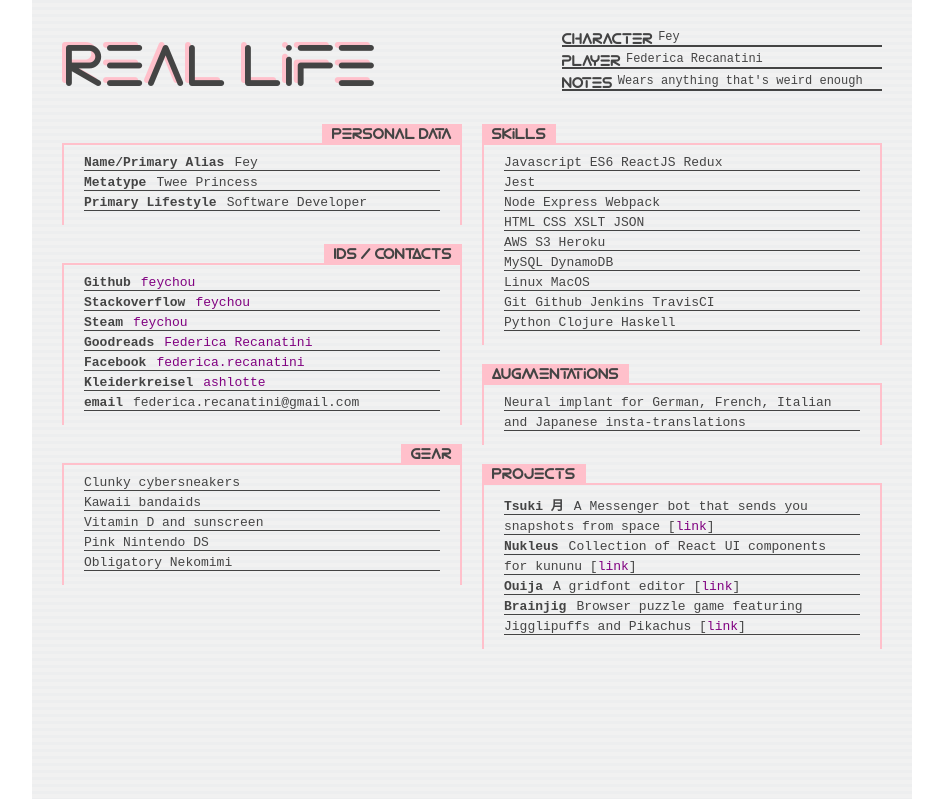
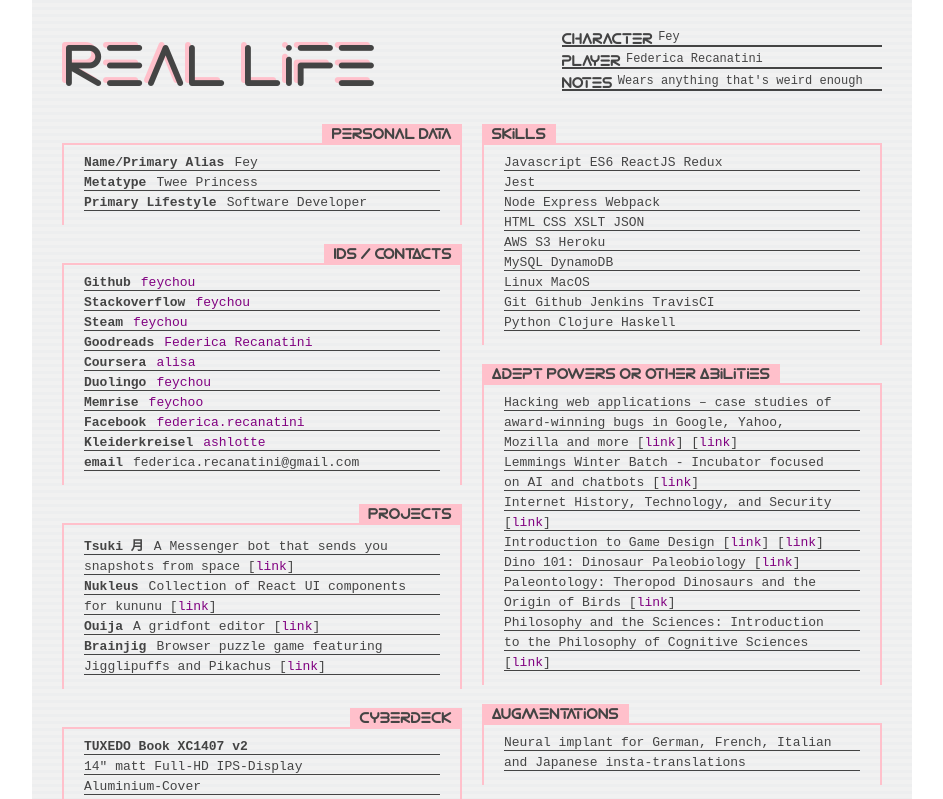
Before and after one commit to feychou/feychou.github.io, a React (Create React App) app: page / in a window 1280 px wide. Shown: the top 799 px of the page, without its empty margins (168-1111 px from the left). Built offline with nearby package versions, Linux system fonts and the light colour scheme.

Commit message:
Add courses and cyberdeck

```diff
--- a/src/App.css
+++ b/src/App.css
@@ -14,7 +14,6 @@ a {
 }
 
 .App {
-  height: 100%;
   font-family: "Courier New";
   font-size: 12px;
   color: #444;
@@ -125,10 +124,6 @@ a {
 }
 
 @media (max-width: 775px) {
-  .App {
-    height: 145%;
-  }
-
   .App-header {
     width: 355px;
     margin: auto;
@@ -157,6 +152,13 @@ a {
 @media (max-width: 420px) {
   .App {
     padding: 30px 0;
+    height: 185%;
+  }
+}
+
+@media (min-width: 775px) {
+  .App {
+    height: 100%;
   }
 }
 
@@ -164,6 +166,7 @@ a {
   .App {
     max-width: 820px;
     font-size: 13px;
+    height: 100%;
   }
 
   .App-header {
--- a/src/App.js
+++ b/src/App.js
@@ -83,6 +83,27 @@ class App extends Component {
                 </div>
 
                 <div className="stats-box-entry">
+                  <span className="stats-box-tag">Coursera</span>
+                  <span>
+                    <a target="_blank" href="https://www.coursera.org/user/i/91390a08d1d625f59a626ac7070a6fd3">alisa</a>
+                  </span>
+                </div>
+
+                <div className="stats-box-entry">
+                  <span className="stats-box-tag">Duolingo</span>
+                  <span>
+                    <a target="_blank" href="https://www.duolingo.com/feychou">feychou</a>
+                  </span>
+                </div>
+
+                <div className="stats-box-entry">
+                  <span className="stats-box-tag">Memrise</span>
+                  <span>
+                    <a target="_blank" href="https://www.memrise.com/user/feychoo/courses/learning/">feychoo</a>
+                  </span>
+                </div>
+
+                <div className="stats-box-entry">
                   <span className="stats-box-tag">Facebook</span>
                   <span>
                     <a target="_blank" href="https://www.facebook.com/federica.recanatini">federica.recanatini</a>
@@ -106,29 +127,85 @@ class App extends Component {
 
             <div className="stats-box">
               <div className="stats-box-header">
-                <span>Gear</span>
+                <span>Projects</span>
               </div>
               <div className="stats-box-entries">
                 <div className="stats-box-entry">
-                  <span>Clunky cybersneakers</span>
+                  <span className="stats-box-tag">Tsuki 月</span>
+                  <span>A Messenger bot that sends you</span>
+                </div>
+
+                <div className="stats-box-entry">snapshots from space [
+                  <a target="_blank" href="https://www.facebook.com/satounotsuki">link</a>
+                ]</div>
+
+                <div className="stats-box-entry">
+                  <span className="stats-box-tag">Nukleus</span>
+                  <span>Collection of React UI components</span>
                 </div>
 
                 <div className="stats-box-entry">
-                  <span>Kawaii bandaids</span>
+                  <span>for kununu [
+                    <a target="_blank" href="https://kununu.github.io/nukleus/">link</a>
+                  ]</span>
                 </div>
 
                 <div className="stats-box-entry">
-                  <span>Vitamin D and sunscreen</span>
+                  <span className="stats-box-tag">Ouija</span>
+                  <span>A gridfont editor [
+                    <a target="_blank" href="https://baphomet-berlin.github.io/ouija/">link</a>
+                  ]</span>
                 </div>
 
                 <div className="stats-box-entry">
-                  <span>Pink Nintendo DS</span>
+                  <span className="stats-box-tag">Brainjig</span>
+                  <span>Browser puzzle game featuring</span>
                 </div>
 
                 <div className="stats-box-entry">
-                  <span>Obligatory Nekomimi</span>
+                  <span>Jigglipuffs and Pikachus [
+                    <a target="_blank" href="http://feychou.github.io/brainjig/">link</a>
+                  ]</span>
+                </div>
+              </div>
+            </div>
+
+            <div className="stats-box">
+              <div className="stats-box-header">
+                <span>Cyberdeck</span>
+              </div>
+              <div className="stats-box-entries">
+                <div className="stats-box-entry">
+                  <span className="stats-box-tag">TUXEDO Book XC1407 v2</span>
                 </div>
 
+                <div className="stats-box-entry">
+                  <span>14&quot; matt Full-HD IPS-Display</span>
+                </div>
+
+                <div className="stats-box-entry">
+                  <span>Aluminium-Cover</span>
+                </div>
+
+                <div className="stats-box-entry">
+                  <span>NVIDIA Geforce GTX 1050 Ti Grafik</span>
+                </div>
+
+                <div className="stats-box-entry">
+                  <span>500 GB HDD (HGST/WD / 7.200 rpm / 2,5&quot;)</span>
+                </div>
+
+                <div className="stats-box-entry">
+                  <span>250 GB Samsung 850 EVO</span>
+                </div>
+
+                <div className="stats-box-entry">
+                  <span>Intel Core i7 Quad-Core</span>
+                </div>
+
+                <div className="stats-box-entry">
+                  <span>16GB RAM</span>
+                </div>
               </div>
             </div>
           </div>
@@ -180,6 +257,95 @@ class App extends Component {
 
             <div className="stats-box">
               <div className="stats-box-header">
+                <span>Adept Powers or Other Abilities</span>
+              </div>
+              <div className="stats-box-entries">
+
+                <div className="stats-box-entry">
+                  <span>Hacking web applications – case studies of</span>
+                </div>
+
+                <div className="stats-box-entry">
+                  <span>award-winning bugs in Google, Yahoo,</span>
+                </div>
+
+                <div className="stats-box-entry">
+                  <span> Mozilla and more </span>
+                  <span>[
+                    <a target="_blank" href="https://silesiasecuritylab.com/services/workshop/">link</a>
+                  ]</span>
+                  <span> [
+                    <a target="_blank" href="http://blog.deepsec.net/deepsec-2016-workshop-hacking-web-applications-case-studies-of-award-winning-bugs-in-google-yahoo-mozilla-and-more-dawid-czagan/">link</a>
+                  ]</span>
+                </div>
+
+                <div className="stats-box-entry">
+                  <span>Lemmings Winter Batch - Incubator focused</span>
+                </div>
+
+                <div className="stats-box-entry">
+                  <span>on AI and chatbots </span>
+                  <span>[
+                    <a target="_blank" href="https://lemmings.io/">link</a>
+                  ]</span>
+                </div>
+
+                <div className="stats-box-entry">
+                  <span>Internet History, Technology, and Security</span>
+                </div>
+
+                <div className="stats-box-entry">
+                  <span>[
+                    <a target="_blank" href="https://www.coursera.org/learn/internet-history">link</a>
+                  ]</span>
+                </div>
+
+                <div className="stats-box-entry">
+                  <span>Introduction to Game Design </span>
+                  <span>[
+                    <a target="_blank" href="https://www.coursera.org/learn/game-design">link</a>
+                  ] </span>
+                  <span>[
+                    <a target="_blank" href="http://i.imgur.com/XsPIM3P.jpg">link</a>
+                  ]</span>
+                </div>
+
+                <div className="stats-box-entry">
+                  <span>Dino 101: Dinosaur Paleobiology </span>
+                  <span>[
+                    <a target="_blank" href="https://www.coursera.org/learn/dino101">link</a>
+                  ]</span>
+                </div>
+
+                <div className="stats-box-entry">
+                  <span>Paleontology: Theropod Dinosaurs and the</span>
+                </div>
+
+                <div className="stats-box-entry">
+                  <span>Origin of Birds </span>
+                  <span>[
+                    <a target="_blank" href="https://www.coursera.org/learn/theropods-birds/">link</a>
+                  ]</span>
+                </div>
+
+                <div className="stats-box-entry">
+                  <span>Philosophy and the Sciences: Introduction</span>
+                </div>
+
+                <div className="stats-box-entry">
+                  <span>to the Philosophy of Cognitive Sciences </span>
+                </div>
+
+                <div className="stats-box-entry">
+                  <span>[
+                    <a target="_blank" href="https://www.coursera.org/learn/philosophy-cognitive-sciences/">link</a>
+                  ]</span>
+                </div>
+              </div>
+            </div>
+
+            <div className="stats-box">
+              <div className="stats-box-header">
                 <span>Augmentations</span>
               </div>
               <div className="stats-box-entries">
@@ -195,46 +361,29 @@ class App extends Component {
 
             <div className="stats-box">
               <div className="stats-box-header">
-                <span>Projects</span>
+                <span>Gear</span>
               </div>
               <div className="stats-box-entries">
                 <div className="stats-box-entry">
-                  <span className="stats-box-tag">Tsuki 月</span>
-                  <span>A Messenger bot that sends you</span>
-                </div>
-
-                <div className="stats-box-entry">snapshots from space [
-                  <a target="_blank" href="https://www.facebook.com/satounotsuki">link</a>
-                ]</div>
-
-                <div className="stats-box-entry">
-                  <span className="stats-box-tag">Nukleus</span>
-                  <span>Collection of React UI components</span>
+                  <span>Clunky cybersneakers</span>
                 </div>
 
                 <div className="stats-box-entry">
-                  <span>for kununu [
-                    <a target="_blank" href="https://kununu.github.io/nukleus/">link</a>
-                  ]</span>
+                  <span>Kawaii bandaids</span>
                 </div>
 
                 <div className="stats-box-entry">
-                  <span className="stats-box-tag">Ouija</span>
-                  <span>A gridfont editor [
-                    <a target="_blank" href="https://baphomet-berlin.github.io/ouija/">link</a>
-                  ]</span>
+                  <span>Vitamin D and sunscreen</span>
                 </div>
 
                 <div className="stats-box-entry">
-                  <span className="stats-box-tag">Brainjig</span>
-                  <span>Browser puzzle game featuring</span>
+                  <span>Pink Nintendo DS</span>
                 </div>
 
                 <div className="stats-box-entry">
-                  <span>Jigglipuffs and Pikachus [
-                    <a target="_blank" href="http://feychou.github.io/brainjig/">link</a>
-                  ]</span>
+                  <span>Obligatory Nekomimi</span>
                 </div>
+
               </div>
             </div>
 
```
